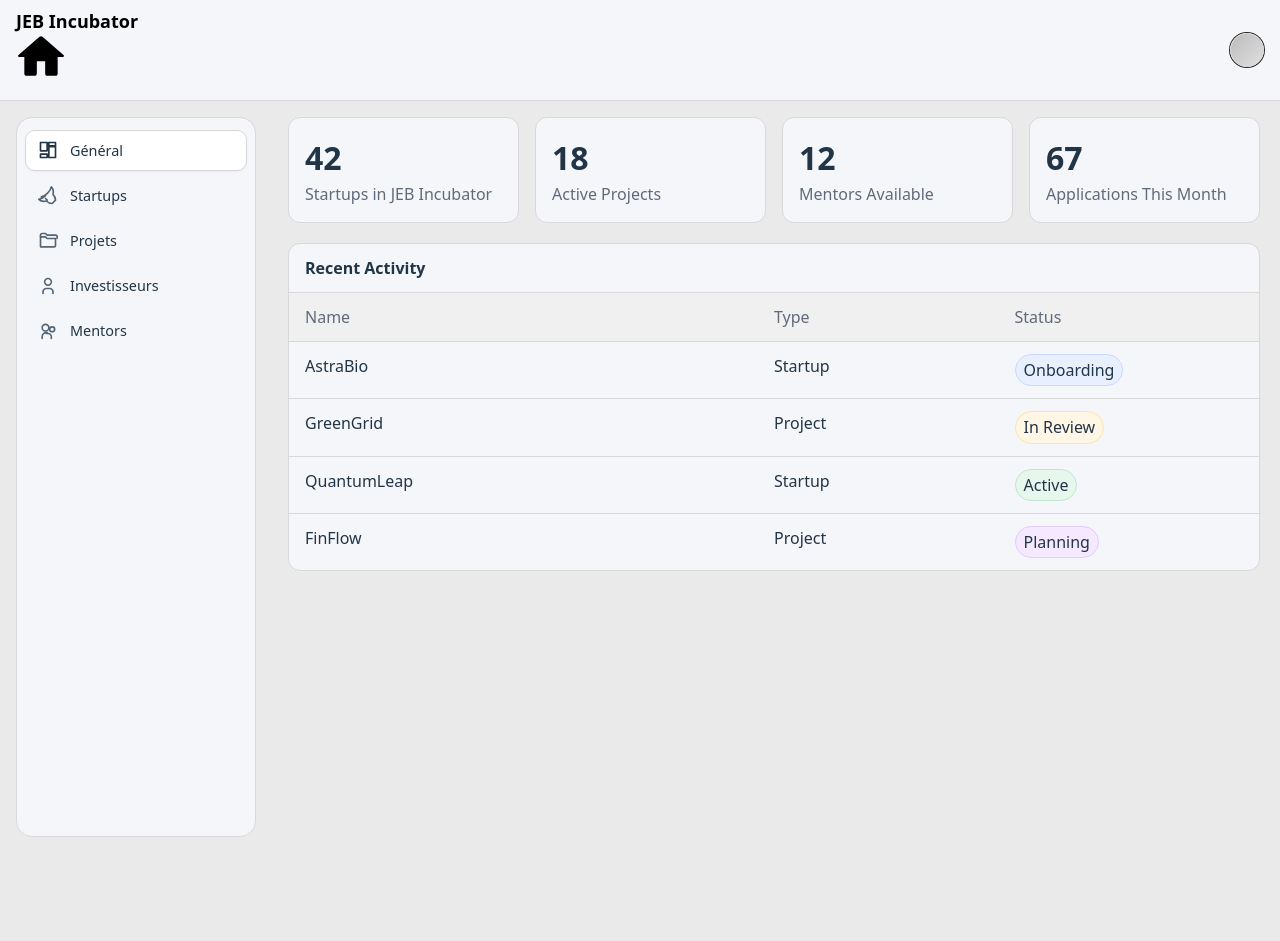
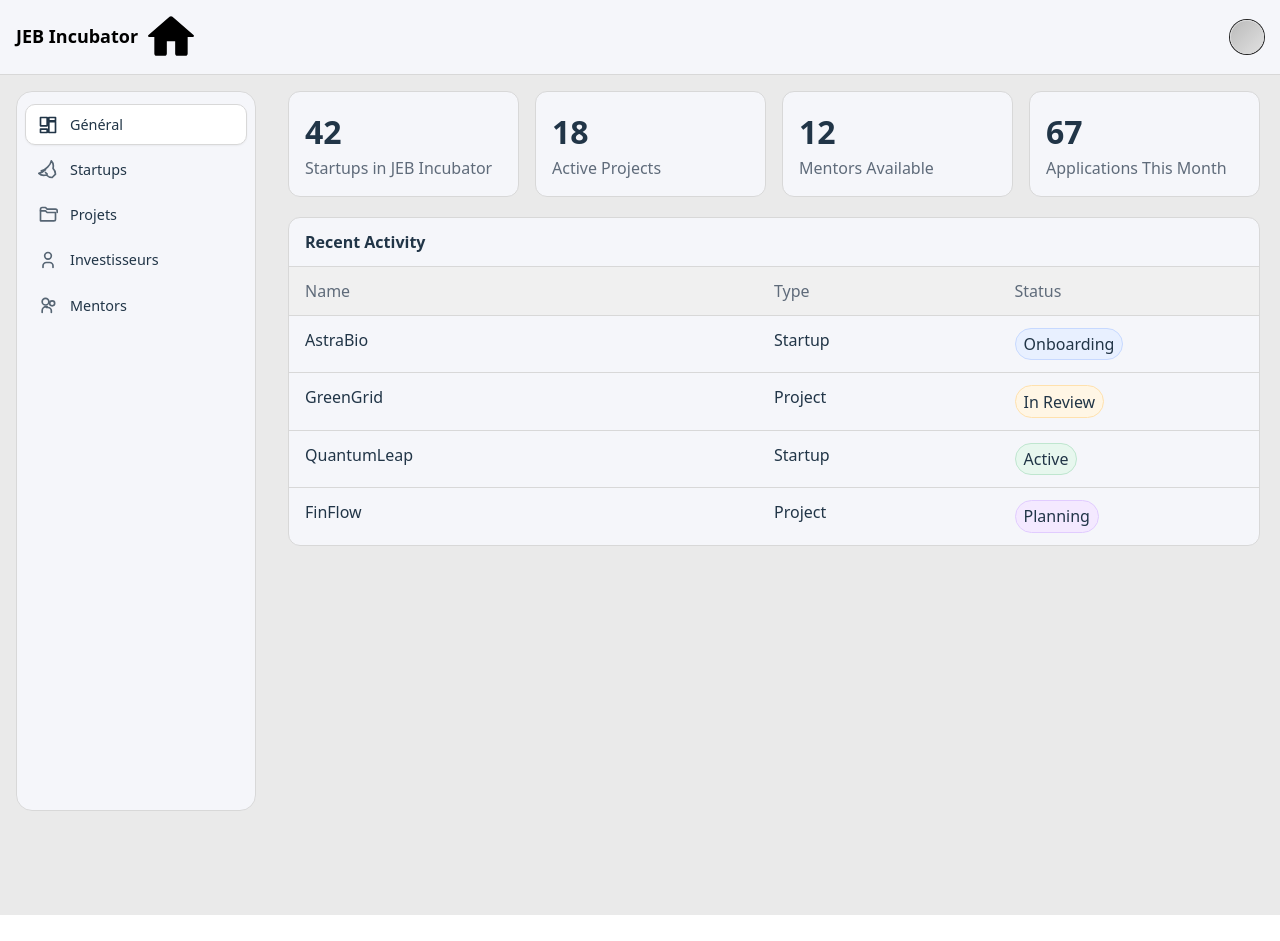
Before and after one commit to Aincrad-Flux/NextRise, a React (Vite) app in the folder frontend/: page /startup in a window 1280 px wide. After the commit the page ends 915 px from the top, so only its background shows below. Built offline with nearby package versions, Linux system fonts and the light colour scheme.

Commit message:
[refactor] update TopBar component to conditionally apply 'no-nav' class based on route

```diff
--- a/frontend/src/components/TopBar.css
+++ b/frontend/src/components/TopBar.css
@@ -8,6 +8,11 @@
 .nav-btn:focus-visible { outline: 2px solid #2684ff; outline-offset: 2px; }
 .nav-btn:active { background: #303b48; }
 
+/* Left side */
+.topbar-left { display: flex; align-items: center; gap: 0.5rem; flex-wrap: nowrap; }
+.brand { font-size: 1.1rem; margin: 0; font-weight: 600; white-space: nowrap; }
+.home-link { display: inline-flex; line-height: 0; flex-shrink: 0; }
+
 /* Right side */
 .topbar-right { display: flex; align-items: center; gap: 0.75rem; }
 .search { background: #1e2631; border: 1px solid #333; color: #fff; padding: 0.4rem 0.6rem; border-radius: 6px; font-size: 0.85rem; width: 180px; }
--- a/frontend/src/components/TopBar.jsx
+++ b/frontend/src/components/TopBar.jsx
@@ -6,7 +6,7 @@ export default function TopBar() {
   const { pathname } = useLocation()
   const isStartup = pathname.startsWith('/startup')
   return (
-    <header className="topbar">
+    <header className={`topbar${isStartup ? ' no-nav' : ''}`}>
       <div className="topbar-left">
         <h1 className="brand">JEB Incubator</h1>
         <a href="/" className="home-link" aria-label="Aller à l'accueil">
```
